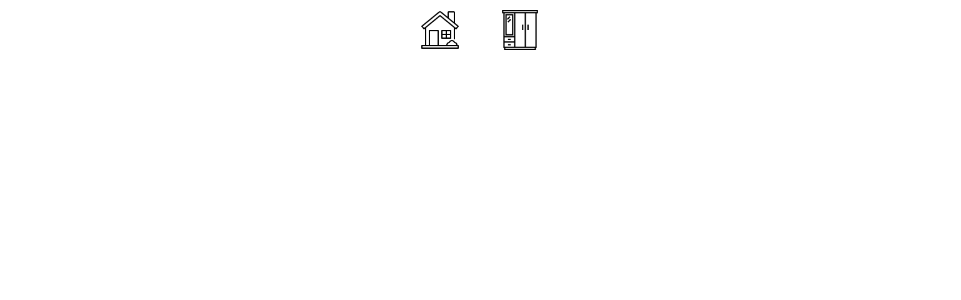
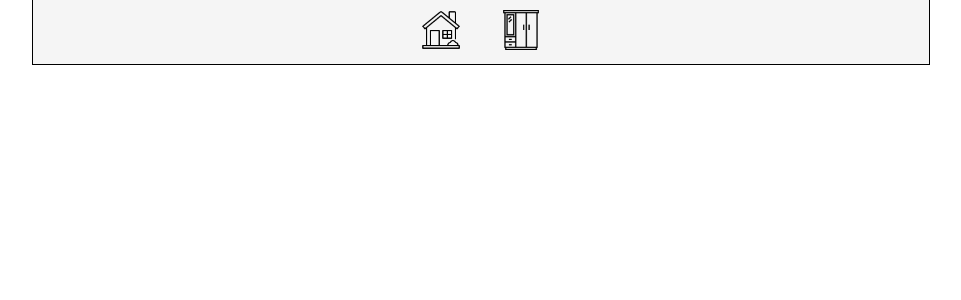
Before and after one commit to GagenvirGill/your-fashion-fits-frontend, a React (Vite) app: page / in a window 1280 px wide. Shown: the top 300 px of the page, without its empty margins (160-1121 px from the left). Built offline with nearby package versions, Linux system fonts and the light colour scheme.

Commit message:
Updated the closet page UI

```diff
--- a/src/components/Button.jsx
+++ b/src/components/Button.jsx
@@ -2,7 +2,7 @@
 
 import "../styles/Button.css"
 
-const Button = ({ type, text, disable }) => {
+const Button = ({ type, text, disable, id }) => {
     return (
         <button className="custom-button" disabled={disable} type={type}>{text}</button>
     );
--- a/src/pages/Closet.jsx
+++ b/src/pages/Closet.jsx
@@ -1,9 +1,6 @@
 import React from "react";
 
-import CategoriesButtonList from "../components/CategoriesButtonList";
 import FilterItemsForm from "../components/FilterItemsForm";
-import AddCategoryForm from "../components/AddCategoryForm";
-import AddItemForm from "../components/AddItemForm";
 import AllItemDisplay from "../components/AllItemDisplay";
 
 import "../styles/Closet.css";
@@ -11,15 +8,13 @@
 const Closet = () => {
     return (
         <div className="closetPage">
-            <AddCategoryForm />
-            <br />
-            <AddItemForm />
-            <br />
-            <AllItemDisplay />
+            <FilterItemsForm />
             <br />
             <br />
             <br />
-            <FilterItemsForm />
+            <br />
+            <br />
+            <AllItemDisplay />
         </div>
     );
 };
--- a/src/styles/Button.css
+++ b/src/styles/Button.css
@@ -7,15 +7,14 @@
 
     color: white;
     font-family: Courier, 'Courier New', monospace;
-    font-size: 12px;
+    font-size: 15px;
     text-align: center;
 
     cursor: pointer;
-    transition: all 0.2s ease;
     user-select: none;
-    transition: transform 0.3s;
 }
 
 .custom-button:hover {
-    transform: scale(1.1);
+    background-color: white;
+    color: black;
 }
--- a/src/styles/CheckboxButton.css
+++ b/src/styles/CheckboxButton.css
@@ -15,6 +15,10 @@
     user-select: none;
 }
 
+.checkbox-button:hover {
+    background-color: rgb(235, 235, 235);
+}
+
 .checkbox-button input {
     display: none;
 }
--- a/src/styles/Closet.css
+++ b/src/styles/Closet.css
@@ -4,4 +4,5 @@
     top: 8vh;
     left: 0px;
     right: 0px;
+    text-align: center;
 }
--- a/src/styles/FilterItemsForm.css
+++ b/src/styles/FilterItemsForm.css
@@ -1,11 +1,15 @@
 .filter-items-form {
+    position: fixed;
     display: inline-block;
     overflow: scroll;
     text-align: center;
-    padding: 2px;
-    margin-left: 2px;
-    border: 1px, solid, black;
-    margin-right: 2px;
-    width: 300px;
+    border-left: 1px solid black;
+    border-right: 1px solid black;
+    border-bottom: 1px solid black;
+    left: 15vw;
+    right: 15vw;
+    width: 70vw;
+    max-height: 15vh;
+    min-width: none;
     background-color: rgb(245, 245, 245);
 }
--- a/src/styles/Navbar.css
+++ b/src/styles/Navbar.css
@@ -1,13 +1,17 @@
 .navbar {
     position: fixed;
     top: 0px;
-    left: 0px;
-    width: 100vw;
+    left: 15vw;
+    right: 15vw;
+    width: 70vw;
     height: 8vh;
     display: flex;
     justify-content: center;
     align-items: center;
-    z-index: 1000;
+    background-color: rgb(245, 245, 245);
+    border-left: 1px solid black;
+    border-right: 1px solid black;
+    border-bottom: 1px solid black;
 }
 
 .nav-logo {
```
